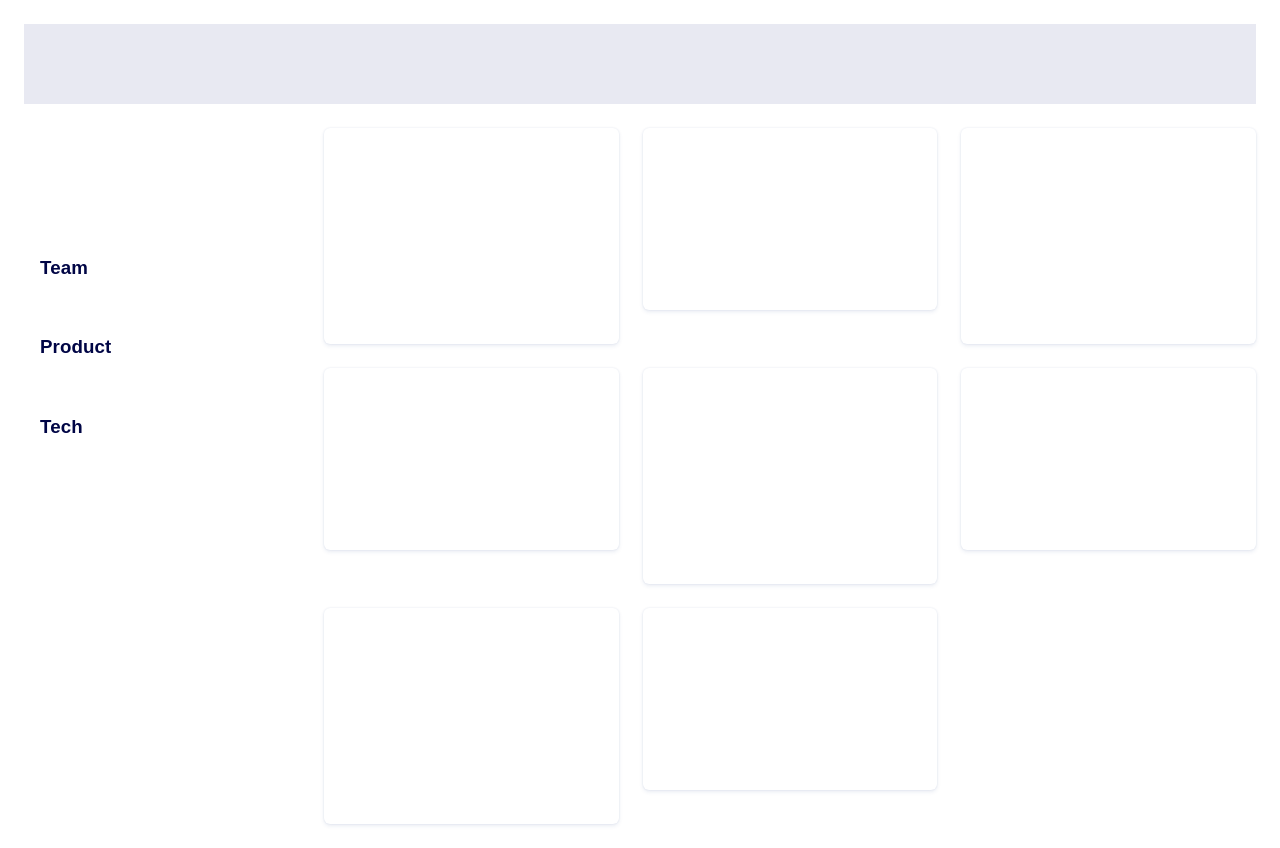
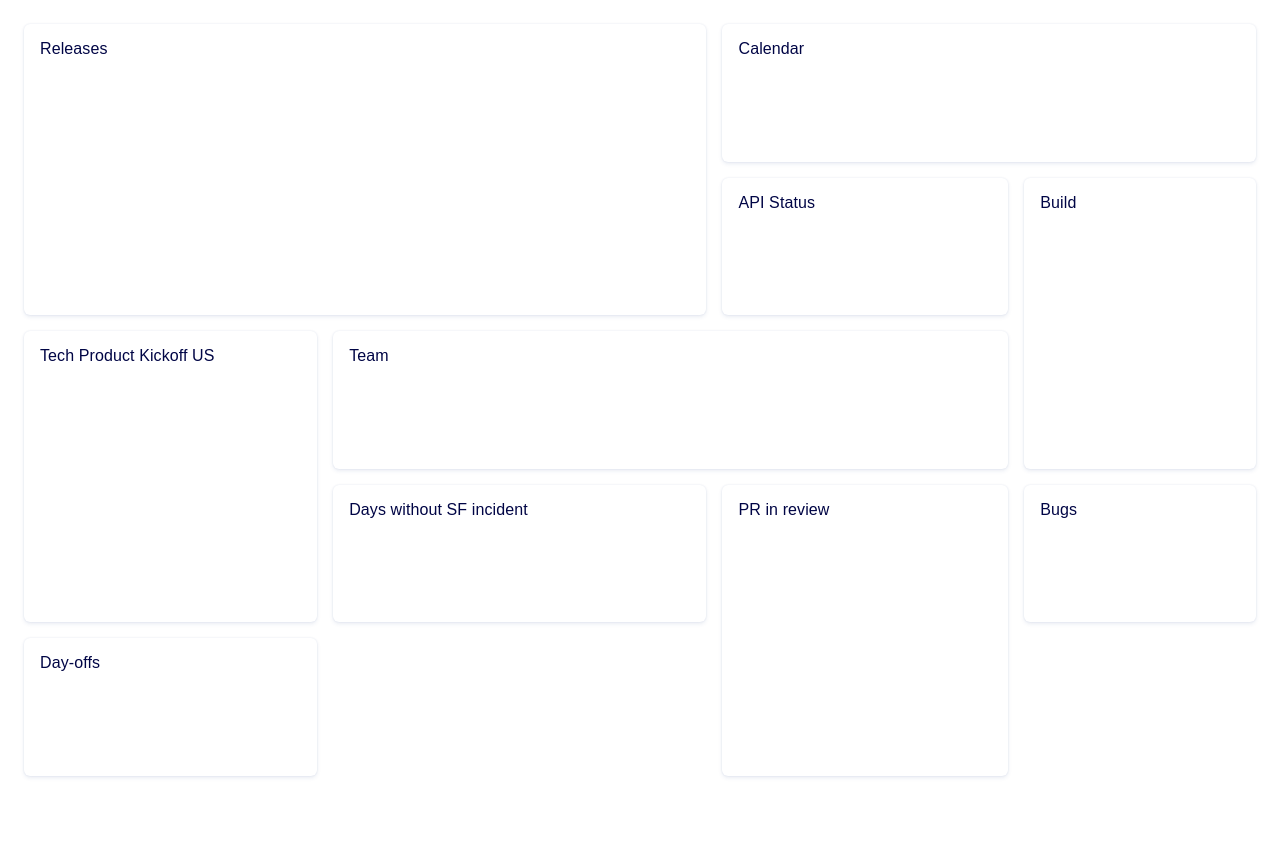
Before and after one commit to PaulExina/dashboard-october, a Next.js app: page / in a window 1280 px wide. After the commit the page ends 800 px from the top, so only its background shows below. Built offline with nearby package versions, Linux system fonts and the light colour scheme; a web font is replaced by a local one.

Commit message:
creating dashboard skeleton

```diff
--- a/pages/index.js
+++ b/pages/index.js
@@ -1,5 +1,34 @@
-import Head from 'next/head'
-import Link from 'next/link';
+import Head from 'next/head';
+import metrics from '../public/metrics.json';
+
+export const DashBoard = () => {
+  let zones = [];
+
+  zones = metrics.map((metric) => {
+    const metricStyle = metric.position
+      ? {
+        gridColumn: metric.position.column.span
+          ? `${metric.position.column.index} /span ${metric.position.column.span}`
+          : metric.position.column.index,
+        gridRow: metric.position.row.span
+          ? `${metric.position.row.index} /span ${metric.position.row.span}`
+          : metric.position.row.index
+      }
+      : undefined;
+
+    return (
+      <div
+        className='wrapped-card'
+        id={metric.id}
+        style={metricStyle}
+        >
+        {metric.title}
+      </div>
+    )
+  });
+
+  return <>{zones}</>;
+}
 
 export default function Home() {
   return (
@@ -10,35 +39,7 @@ export default function Home() {
       </Head>
 
       <main>
-        <div className="search-bar"></div>
-        <div className="navigation-bar">
-          <div className="card">
-            <Link  href="/entities/team">
-              <h3>Team</h3>
-            </Link>
-          </div>
-
-          <div className="card">
-            <Link  href="/entities/product">
-              <h3>Product</h3>
-            </Link>
-          </div>
-          <div className="card">
-            <Link  href="/entities/tech">
-              <h3>Tech</h3>
-            </Link>
-          </div>
-        </div>
-        <div className="dashboard-container">
-          <div className="wrapped-card large"></div>
-          <div className="wrapped-card medium"></div>
-          <div className="wrapped-card large"></div>
-          <div className="wrapped-card medium"></div>
-          <div className="wrapped-card large"></div>
-          <div className="wrapped-card medium"></div>
-          <div className="wrapped-card large"></div>
-          <div className="wrapped-card medium"></div>
-        </div>
+        <DashBoard />
       </main>
     </div>
   )
--- /dev/null
+++ b/public/metrics.json
@@ -0,0 +1,96 @@
+[ {
+  "title": "Releases",
+  "id": "releases",
+  "endpoint": "notion/github",
+  "position": {
+    "column": {
+      "index": 1,
+      "span": 2
+    },
+    "row": {
+      "index": 1,
+      "span": 2
+    }
+  }
+}, {
+  "title": "Calendar",
+  "id": "calendar",
+  "endpoint": "outlook",
+  "position": {
+    "column": {
+      "index": 3,
+      "span": 2
+    },
+    "row": {
+      "index": 1
+    }
+  }
+}, {
+  "title": "API Status",
+  "id": "api-status",
+  "endpoint": "hyperping"
+}, {
+  "title": "Build",
+  "id": "builds",
+  "endpoint": "github",
+  "position": {
+    "column": {
+      "index": 4
+    },
+    "row": {
+      "index": 2,
+      "span": 2
+    }
+  }
+}, {
+  "title": "Days without SF incident",
+  "id": "sf-incident",
+  "endpoint": "manual"
+}, {
+  "title": "Bugs",
+  "id": "bugs",
+  "endpoint": "notion/jira/slack"
+}, {
+  "title": "PR in review",
+  "id": "review",
+  "endpoint": "github",
+  "position": {
+    "column": {
+      "index": 3
+    },
+    "row": {
+      "index": 4,
+      "span": 2
+    }
+  }
+}, {
+  "title": "Team",
+  "id": "team",
+  "endpoint": "bamboohr/manual",
+  "position": {
+    "column": {
+      "index": 2,
+      "span": 2
+    },
+    "row": {
+      "index": 3
+    }
+  }
+}, {
+  "title": "Day-offs",
+  "id": "api-status",
+  "endpoint": "hyperping"
+}, {
+  "title": "Tech Product Kickoff US",
+  "id": "product-us",
+  "endpoint": "jira",
+  "position": {
+    "column": {
+      "index": 1
+    },
+    "row": {
+      "index": 3,
+      "span": 2
+    }
+  }
+}]
--- a/styles/global.css
+++ b/styles/global.css
@@ -1,4 +1,8 @@
 @import 'https://use.typekit.net/nmv7mjy.css';
+
+* {
+  box-sizing: border-box;
+}
 
 html, body {
   background: white;
@@ -19,10 +23,9 @@ main {
   padding: 24px;
   display: grid;
   height: 100%;
-  grid-template-rows: 80px calc(100% - 128px);
-  grid-template-columns: max(20%, 300px) 70%;
-  grid-template-areas: "header header header" "sidebar main main" "sidebar main main";
-  grid-row-gap: 24px;
+  grid-template-areas: "card card card card" "card card card card" "card card card card" "card card card card";
+  grid-gap: 16px;
+  grid-template-columns: 23.8%;
 }
 
 .search-bar {
@@ -52,16 +55,32 @@ main {
   background: white;
   border-radius: 6px;
   box-shadow: 0px 2px 4px rgba(19, 55, 128, .09), 0px 0px 2px rgba(19, 55, 128, .11);
+  flex: 1;
   padding: 16px;
   position: relative;
 }
 
+.wrapped-card.light-blue {
+  background: #EBF1FF;
+}
+
+.wrapped-card.blue {
+  background: #0055EA;
+}
+
+.wrapped-card.dark-blue {
+  background: #000545;
+}
+
+.wrapped-card.purple {
+  background: #283CB2;
+}
+
 .dashboard-container {
+  grid-area: main;
   display: grid;
-  grid-template-areas: "case case case" "case case case" "case case case";
-  grid-area: main;
-  grid-column-gap: 24px;
-  grid-row-gap: 24px;
+  gap: 24px;
+
 }
 
 .medium {
@@ -73,3 +92,18 @@ main {
   max-width: 544px;
   max-height: 300px;
 }
+
+.dash-card {
+  flex: 1;
+  display: flex;
+}
+
+.dash-zone {
+  border: 1px dashed #C1CCE6;
+  border-radius: 6px;
+}
+
+.dash-zone:hover {
+  background: #F0F5FF;
+  border-color: #0055EA;
+}
```
